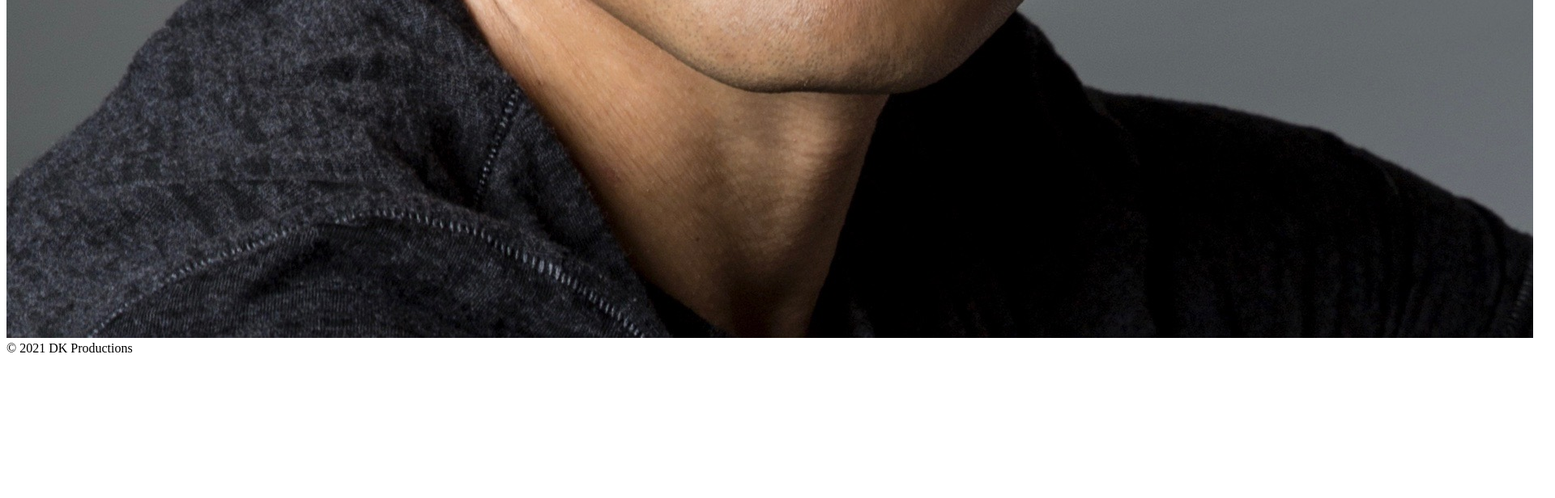
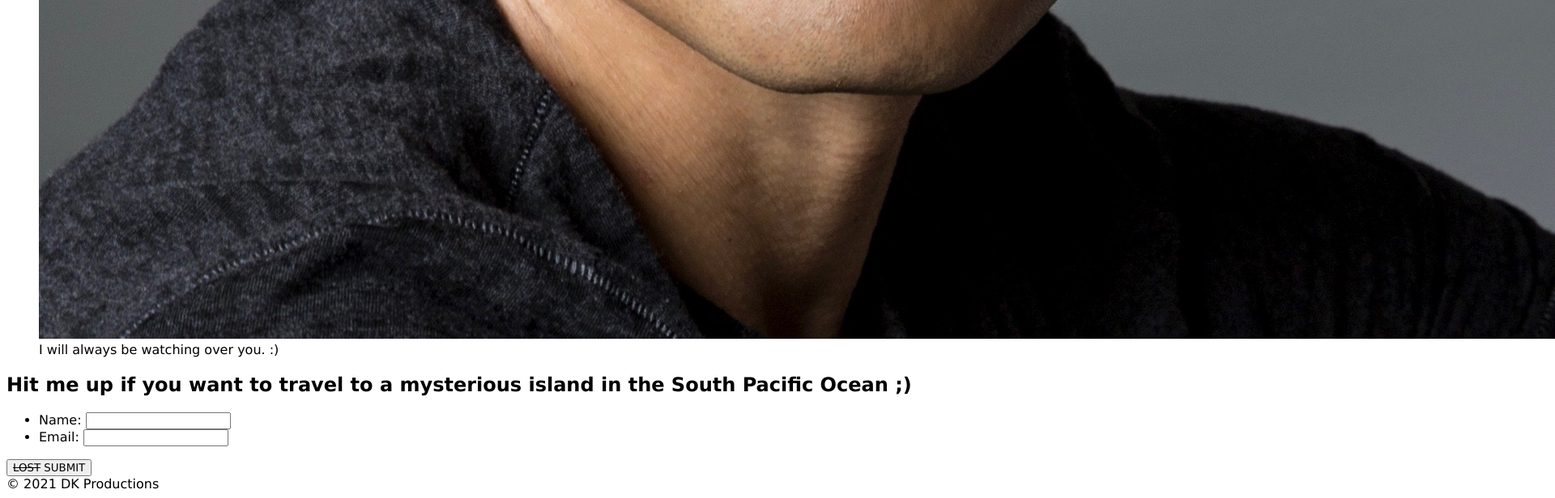
Before and after one commit to yoojeenkim/My-First-Webpage, a plain HTML site: page index.html in a window 1280 px wide. Shown: the part 1665-2281 px from the top of the page at 81% size, 1920 px wide, since content can reach past the window. Before the commit the page ends 2113 px from the top, so only its background shows below. Drawn offline with Linux system fonts and the light colour scheme.

Commit message:
added more semantic elements including two heading elements and input elements, added contact form, changed font and font family

```diff
--- a/assets/css/style.css
+++ b/assets/css/style.css
@@ -0,0 +1,4 @@
+* {
+    font: 16px;
+    font-family:Verdana, Geneva, Tahoma, sans-serif;
+}
--- a/index.html
+++ b/index.html
@@ -12,9 +12,30 @@
         <h1>Welcome to Daniel's Webpage!</h1>
     </header>
 
-    <section>
-        <img src="assets/images/me.jpg" alt="danieldaekimhehe">
-    </section>
+    <main>
+        <figure>
+            <img src="assets/images/me.jpg" alt="danieldaekimhehe">
+            <figcaption> I will always be watching over you. :)</figcaption>
+        </figure>
+        <section>
+            <h2>Hit me up if you want to travel to a mysterious island in the South Pacific Ocean ;)</h2>
+            <form>
+                <ul>
+                    <li>
+                        <label>Name:</label>
+                        <input>
+                    </li>
+                    <li>
+                        <label>Email:</label>
+                        <input>
+                    </li>
+                </ul>
+                <div>
+                    <button><s>LOST</s> SUBMIT</button>
+                </div>
+            </form>
+        </section>
+    </main>
 </body>
 
 <footer>
```
